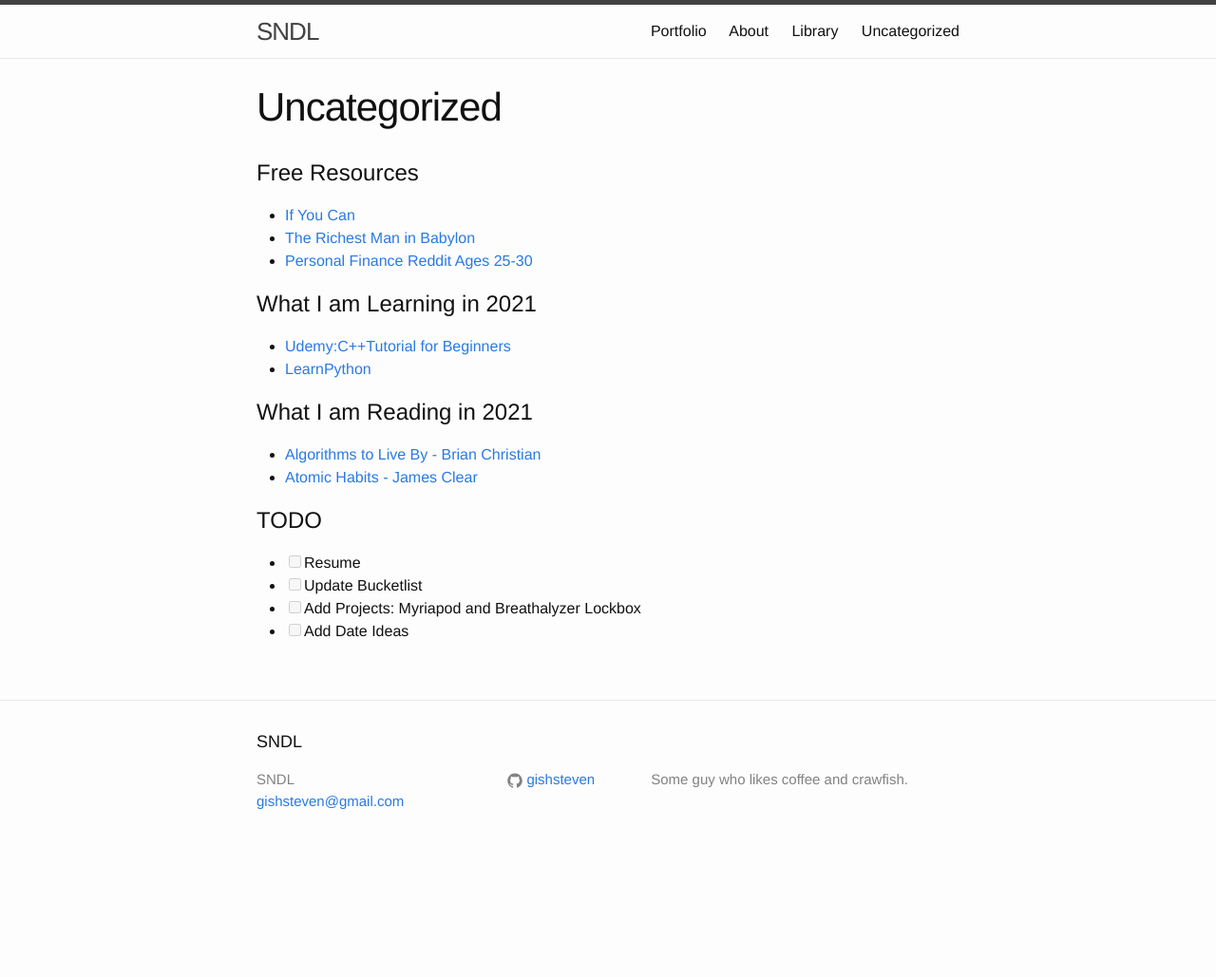
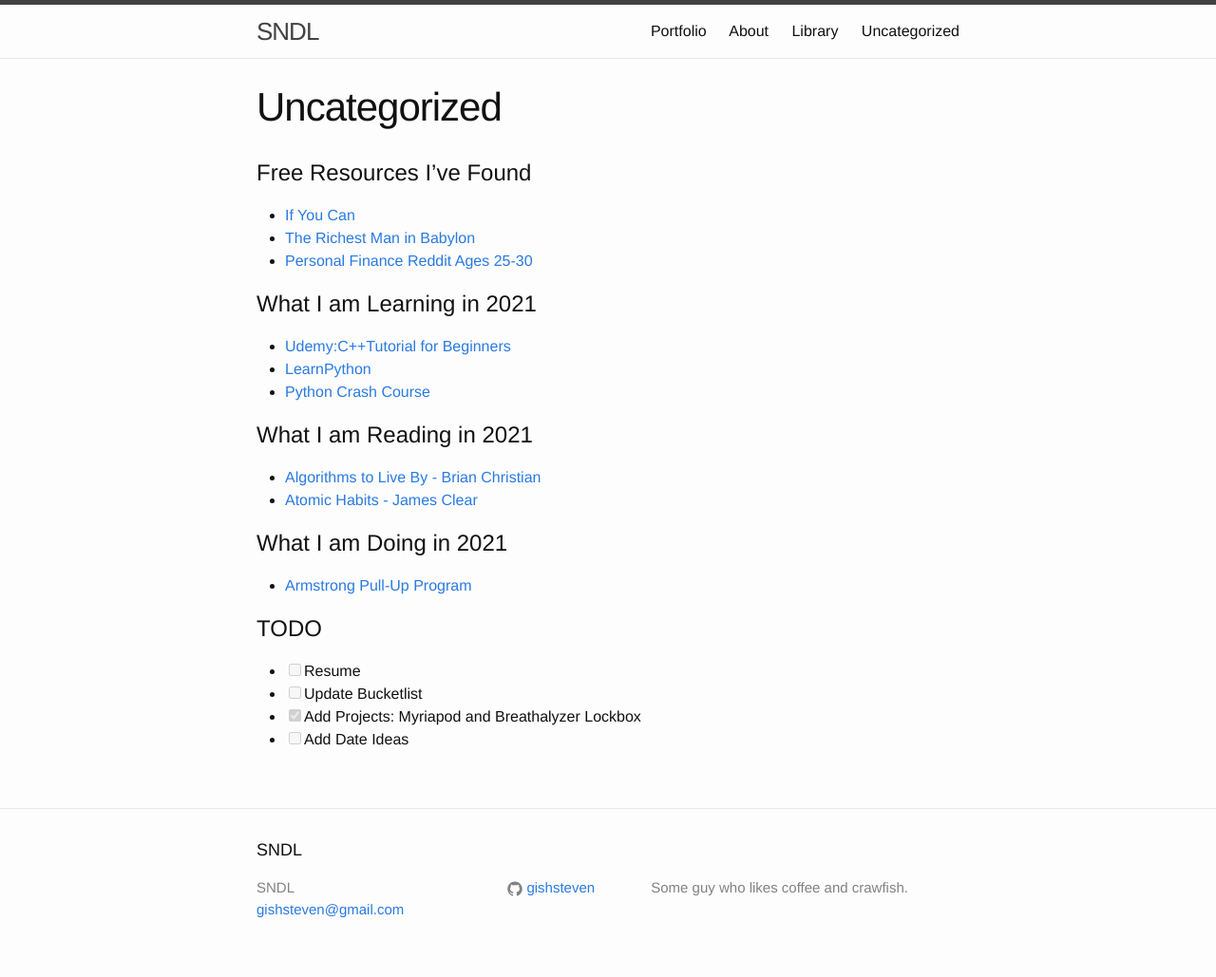
Before and after one commit to gishsteven/gishsteven.github.io, a Jekyll site: the page built from uncategorized.md, in a window 1280 px wide. Shown: the whole page at 95% size. Built offline with Jekyll 4.4.1, drawn with Linux system fonts in a browser that asks for light colours; before the commit the page ends 915 px from its top, so only the background shows below that.

Commit message:
Update uncategorized.md

```diff
--- a/uncategorized.md
+++ b/uncategorized.md
@@ -5,7 +5,7 @@ permalink: /uncategorized/
 published: true
 ---
 
-# Free Resources
+# Free Resources I've Found
 
 
  - [If You Can](https://www.etf.com/docs/IfYouCan.pdf)
@@ -17,13 +17,17 @@ published: true
 
  - [Udemy:C++Tutorial for Beginners](https://www.udemy.com/course/free-learn-c-tutorial-beginners/)
  - [LearnPython](https://www.learnpython.org/)
+ - [Python Crash Course](https://www.amazon.com/Python-Crash-Course-Hands-Project-Based/dp/1593276036)
 
 # What I am Reading in 2021
  - [Algorithms to Live By - Brian Christian](https://www.audible.com/pd/Algorithms-to-Live-By-Audiobook/B01D24NLWO?ref=a_library_t_c5_libItem_&pf_rd_p=85df3330-9dc4-4a45-ae69-93cc2fc25ca4&pf_rd_r=BACYVZEPWYVRGH5RQWYP)
  - [Atomic Habits - James Clear](https://www.audible.com/pd/Atomic-Habits-Audiobook/1524779261?ref=a_library_t_c5_libItem_&pf_rd_p=85df3330-9dc4-4a45-ae69-93cc2fc25ca4&pf_rd_r=BACYVZEPWYVRGH5RQWYP)
 
+# What I am Doing in 2021
+ - [Armstrong Pull-Up Program](https://armstrongpullupprogram.com/)
+
 # TODO
  - [ ] Resume
  - [ ] Update Bucketlist
- - [ ] Add Projects: Myriapod and Breathalyzer Lockbox
+ - [x] Add Projects: Myriapod and Breathalyzer Lockbox
  - [ ] Add Date Ideas
```
